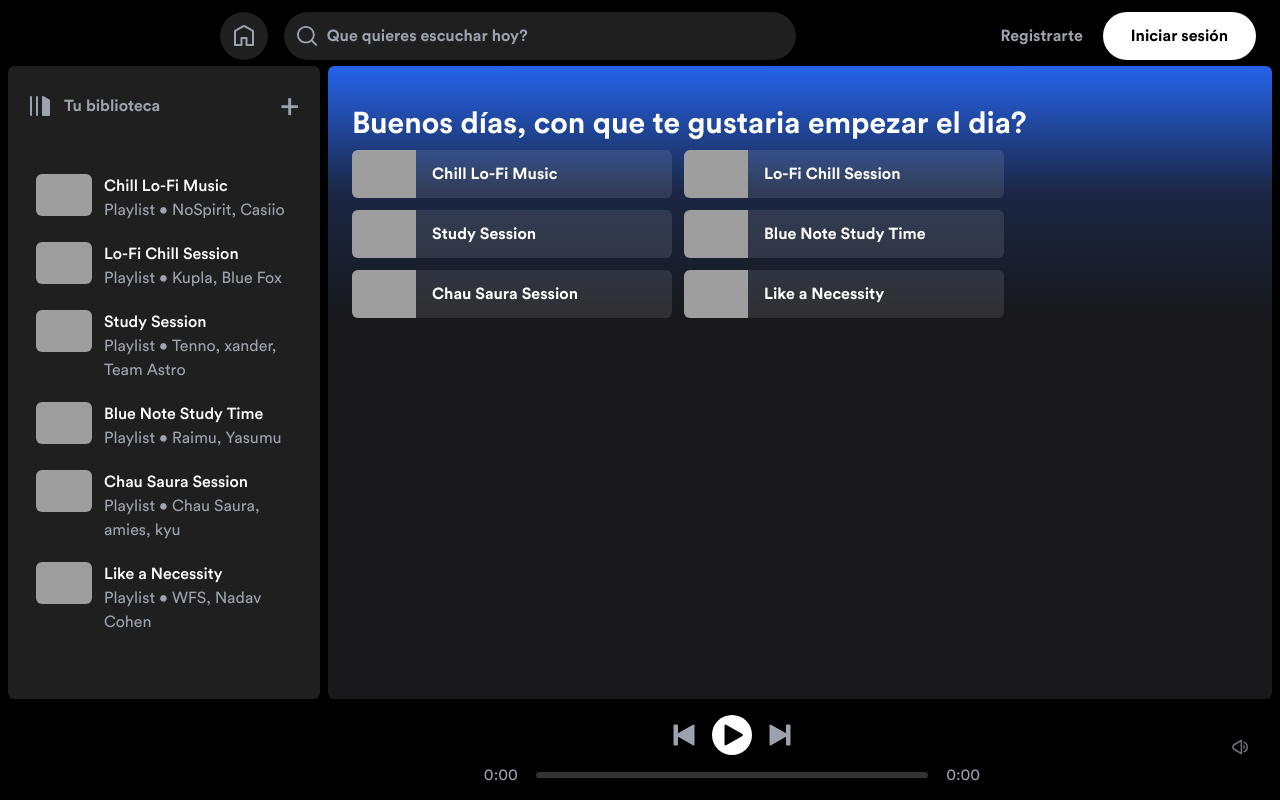
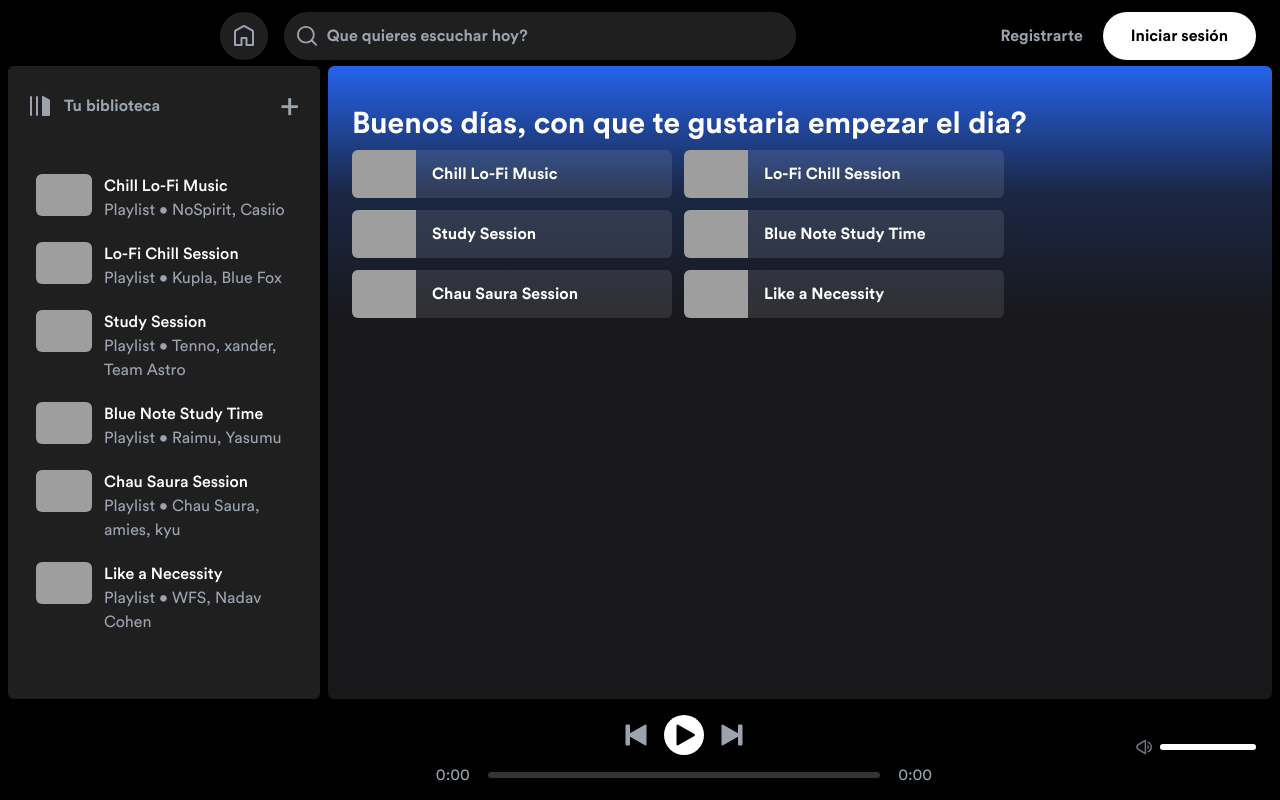
Before and after one commit to andresrpdev/spotify_clone, an Astro site: page / in a window 1280 px wide. Built offline with nearby package versions, Linux system fonts and the light colour scheme; Astro itself is replaced by a stand-in of ours; grey boxes are pictures that could not be loaded.

Commit message:
cambios en el volume

```diff
--- a/src/components/PlayerMenu.jsx
+++ b/src/components/PlayerMenu.jsx
@@ -134,12 +134,12 @@ const PlayerMenu = () => {
                 <SongSlider audio = {audioRef}/>
             </div>
 
-            <div id="right" className="flex items-center justify-center space-x-2">
+            <div id="right" className="flex  w-[120px]   space-x-2">
                 <div className="text-zinc-500">
                     <VolumeIcon audio={audioRef} />
                 </div>
                 <Slider
-                    className="w-32"
+                    className="flex-grow"
                     min={0}
                     max={100}
                     defaultValue={[100]}
```
